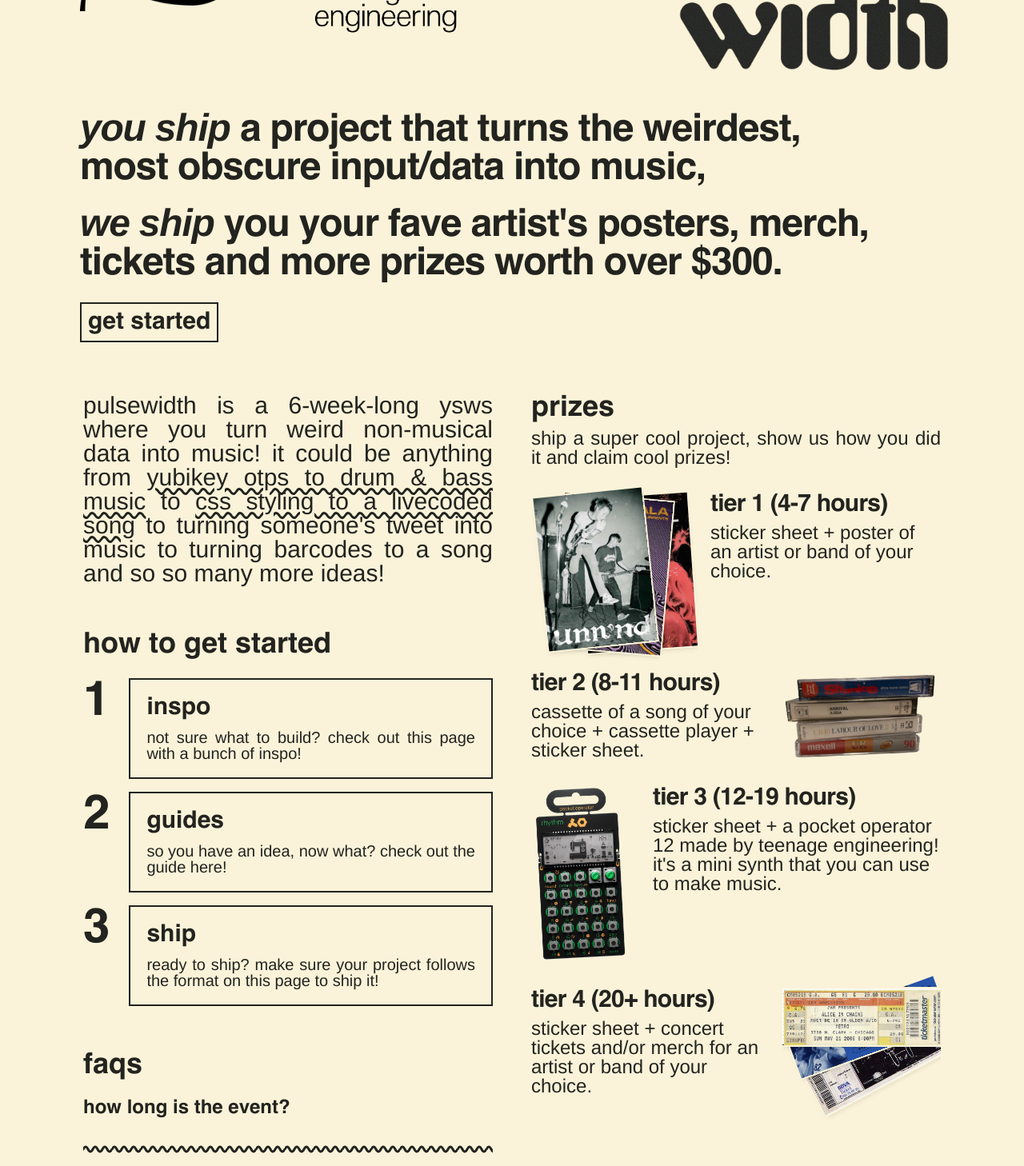
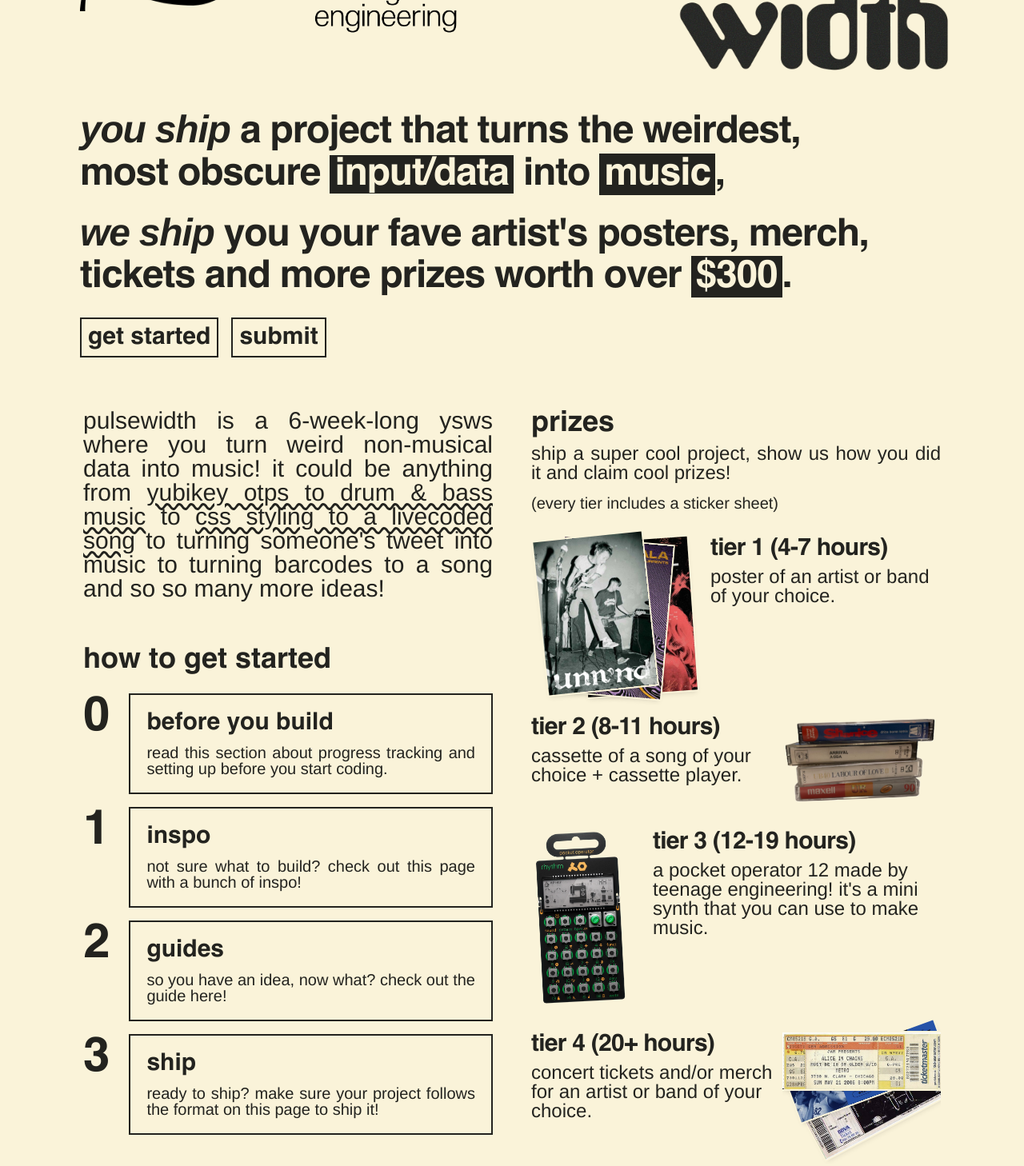
Before and after one commit to v1peridae/pulsewidth, a SvelteKit app: page / in a window 1280 px wide. Shown: the part 180-1638 px from the top of the page at 80% size. Built offline with nearby package versions, Linux system fonts and the light colour scheme.

Commit message:
more changes gulp

```diff
--- a/src/routes/+page.svelte
+++ b/src/routes/+page.svelte
@@ -47,15 +47,26 @@
   </header>
 
   <section class="mx-auto w-full max-w-7xl px-5 pb-10 pt-2 md:px-25 md:pb-12 md:pt-4">
-    <h1 class="text-balance text-5xl font-helvetica font-bold leading-[100%] tracking-tight text-[#23231F]">
-      <i>you ship</i> a project that turns the weirdest, most obscure input/data into music,
+    <h1 class="text-balance text-5xl font-helvetica font-bold leading-[110%] tracking-tight text-[#23231F]">
+      <i>you ship</i> a project that turns the weirdest, most obscure <span class=" bg-[#23231F] px-1.5 py-0 text-[#FAF3D9]">input/data</span> into <span class=" bg-[#23231F] px-1.5 py-0.5 text-[#FAF3D9]">music</span>,
     </h1>
 
-    <h1 class="text-balance mt-5 text-5xl font-helvetica font-bold leading-[100%] tracking-tight text-[#23231F]">
-      <i>we ship</i> you your fave artist's posters, merch, tickets and more prizes worth over $300.
+    <h1 class="text-balance mt-5 text-5xl font-helvetica font-bold leading-[110%] tracking-tight text-[#23231F]">
+      <i>we ship</i> you your fave artist's posters, merch, tickets and more prizes worth over <span class=" bg-[#23231F] px-1.5 py-0.5 text-[#FAF3D9]">$300</span>.
     </h1>
 
-    <button class="mt-6 border-2 border-[#23231F] p-2 font-helvetica text-2xl font-bold leading-[100%] text-[#23231F] md:text-3xl">get started</button>
+    <div class="mt-6 flex flex-wrap items-center gap-4">
+      <a
+        href="#how-to-get-started"
+        class="inline-flex border-2 border-[#23231F] bg-[#FAF3D9] p-2 font-helvetica text-2xl font-bold leading-[100%] text-[#23231F] no-underline focus-visible:outline-none focus-visible:ring-2 focus-visible:ring-[#23231F]/35 md:text-3xl"
+        >get started</a>
+      <button
+        type="button"
+        class="border-2 border-[#23231F] bg-[#FAF3D9] p-2 font-helvetica text-2xl font-bold leading-[100%] text-[#23231F]  focus-visible:outline-none focus-visible:ring-2 focus-visible:ring-[#23231F]/35 md:text-3xl"
+      >
+        submit
+      </button>
+    </div>
   </section>
 
   <main class="mx-auto grid min-w-0 w-full max-w-6xl flex-1 grid-cols-1 gap-10 overflow-x-clip px-5 pb-16 pt-2 md:grid-cols-2 md:gap-12 md:px-10 md:pt-4 md:items-start">
@@ -69,9 +80,17 @@
         </p>
       </section>
 
-      <section class="mt-14">
+      <section class="mt-14 scroll-mt-6" id="how-to-get-started">
         <h2 class="mb-6 font-helvetica text-4xl font-bold leading-[100%] text-[#23231F]">how to get started</h2>
         <div class="flex flex-col gap-4">
+          <div class="flex items-start gap-3 sm:gap-5 md:gap-6">
+            <span class="shrink-0 font-helvetica text-4xl font-bold leading-[100%] text-[#23231F] sm:text-5xl md:text-6xl">0</span>
+            <div class="min-w-0 flex-1 border-2 border-[#23231F] px-4 py-4 text-[#23231F] md:px-5 md:py-5">
+              <h3 class="mb-3 font-helvetica text-2xl font-bold leading-[100%] md:text-3xl">before you build</h3>
+              <p class="text-justify font-helvetica text-lg leading-[100%] md:text-xl">
+                read this section about progress tracking and setting up before you start coding.</p>
+            </div>
+          </div>
           <div class="flex items-start gap-3 sm:gap-5 md:gap-6">
             <span class="shrink-0 font-helvetica text-4xl font-bold leading-[100%] text-[#23231F] sm:text-5xl md:text-6xl">1</span>
             <a href="/" class="min-w-0 flex-1 border-2 border-[#23231F] px-4 py-4 text-[#23231F] no-underline focus-visible:outline-none focus-visible:ring-2 focus-visible:ring-[#23231F]/35 md:px-5 md:py-5" aria-label="inspo">
@@ -114,11 +133,11 @@
             <summary class="cursor-pointer list-none font-helvetica text-xl font-bold leading-[100%] text-[#23231F] marker:content-none md:text-2xl [&::-webkit-details-marker]:hidden">how do i track progress?</summary>
             <p class="mt-3 font-helvetica text-lg leading-[100%] text-[#23231F] md:text-xl">
               when i'm reviewing your pulsewidth projects, i want to understand how you made your project. you'll be using <a href="https://hackatime.hackclub.com" target="_blank" rel="noopener noreferrer">hackatime</a> for time tracking
-              and keep <span class="font-bold underline decoration-wavy underline-offset-[0.09em]">journal entries</span> to document what you tried and what you learned.
+              and keep <span class="font-bold underline decoration-wavy underline-offset-[0.09em]">journal entries</span> to document what you tried, added and removed, and learned.
             </p>
           </details>
           <details class="py-4">
-            <summary class="cursor-pointer list-none font-helvetica text-xl font-bold leading-[100%] text-[#23231F] marker:content-none md:text-2xl [&::-webkit-details-marker]:hidden">where is the community?</summary>
+            <summary class="cursor-pointer list-none font-helvetica text-xl font-bold leading-[100%] text-[#23231F] marker:content-none md:text-2xl [&::-webkit-details-marker]:hidden">where are others teens working on their projects?</summary>
             <p class="mt-3 font-helvetica text-lg leading-[100%] text-[#23231F] md:text-xl">
               this is a hack club ysws and you can find other teens working on their pulsewidth projects
               in the #pulsewidth channel on the hack club slack!
@@ -137,7 +156,8 @@
     <div class="flex min-w-0 flex-col overflow-x-clip px-1 md:px-0">
       <section>
         <h2 class="mb-2 text-justify font-helvetica text-4xl font-bold leading-[100%] text-[#23231F]">prizes</h2>
-        <p class="mb-8 text-justify font-helvetica text-xl leading-[100%] text-[#23231F] md:text-2xl">ship a super cool project, show us how you did it and claim cool prizes!</p>
+        <p class="mb-4 text-justify font-helvetica text-xl leading-[100%] text-[#23231F] md:text-2xl">ship a super cool project, show us how you did it and claim cool prizes!</p>
+        <p class="mb-8 text-justify font-helvetica text-lg leading-[100%] text-[#23231F] md:text-xl">(every tier includes a sticker sheet)</p>
         <ul class="m-0 flex list-none flex-col gap-8 p-0">
           <li class="flex flex-col gap-4 sm:flex-row sm:items-start sm:justify-between sm:gap-4">
             <button type="button" class="relative mx-auto h-52 w-[min(100%,14rem)] shrink-0 cursor-pointer border-0 bg-transparent p-0 focus-visible:outline-none focus-visible:ring-2 focus-visible:ring-[#23231F]/35 sm:mx-0 sm:w-[min(100%,10.5rem)] sm:translate-x-3 md:h-48 md:w-[min(100%,11.5rem)]" onclick={onStackClick}>
@@ -147,24 +167,26 @@
             </button>
             <div class="min-w-0 flex-1 basis-0 text-left sm:pl-4 md:pl-6">
               <p class="font-helvetica text-2xl font-bold leading-[100%] tracking-tight text-[#23231F] md:text-3xl">tier 1 (4-7 hours)</p>
-              <p class="mt-2 font-helvetica text-xl leading-[100%] text-[#23231F] md:text-2xl">sticker sheet + poster of an artist or band of your choice.</p>
+              <p class="mt-2 font-helvetica text-xl leading-[100%] text-[#23231F] md:text-2xl">poster of an artist or band of your choice.</p>
             </div>
           </li>
 
           <li class="grid min-w-0 w-full max-w-full grid-cols-1 gap-3 sm:grid-cols-5 sm:items-start sm:gap-3">
             <div class="min-w-0 text-left sm:col-span-3 sm:pr-0">
               <p class="font-helvetica text-2xl font-bold leading-[100%] tracking-tight text-[#23231F] md:text-3xl">tier 2 (8-11 hours)</p>
-              <p class="mt-2 font-helvetica text-xl leading-[100%] text-[#23231F] md:text-2xl">cassette of a song of your choice + cassette player + sticker sheet.</p>
+              <p class="mt-2 font-helvetica text-xl leading-[100%] text-[#23231F] md:text-2xl">cassette of a song of your choice + cassette player.</p>
             </div>
             <img src="/cassettes.png" alt="" class="mx-auto h-auto w-full max-w-[min(100%,14rem)] min-w-0 object-contain sm:col-span-2 sm:mx-0 sm:max-w-none sm:w-full sm:justify-self-end -rotate-2" />
           </li>
 
           <li class="flex flex-col gap-4 sm:flex-row sm:items-start sm:justify-between sm:gap-4">
-            <img src="/po12.png" alt="" class="h-auto w-full max-w-[min(100%,11rem)] shrink-0 self-start object-contain sm:max-w-30 md:max-w-30 -rotate-3" />
+            <a href="https://teenage.engineering/store/po-12" target="_blank" rel="noopener noreferrer" class="inline-flex shrink-0 self-start no-underline focus-visible:outline-none focus-visible:ring-2 focus-visible:ring-[#23231F]/35">
+              <img src="/po12.png" alt="" class="pointer-events-none h-auto w-full max-w-[min(100%,11rem)] object-contain sm:max-w-30 md:max-w-30 -rotate-3" />
+            </a>
             <div class="min-w-0 flex-1 basis-0 text-left sm:pl-4">
               <p class="font-helvetica text-2xl font-bold leading-[100%] tracking-tight text-[#23231F] md:text-3xl">tier 3 (12-19 hours)</p>
               <p class="mt-2 font-helvetica text-xl leading-[100%] text-[#23231F] md:text-2xl">
-                sticker sheet + a pocket operator 12 made by teenage engineering! it's a mini synth that you can use to make music.
+                a pocket operator 12 made by teenage engineering! it's a mini synth that you can use to make music.
               </p>
             </div>
           </li>
@@ -172,7 +194,7 @@
           <li class="grid min-w-0 w-full max-w-full grid-cols-1 gap-3 sm:grid-cols-5 sm:items-start sm:gap-3">
             <div class="min-w-0 text-left sm:col-span-3 sm:pr-0">
               <p class="font-helvetica text-2xl font-bold leading-[100%] tracking-tight text-[#23231F] md:text-3xl">tier 4 (20+ hours)</p>
-              <p class="mt-2 font-helvetica text-xl leading-[100%] text-[#23231F] md:text-2xl">sticker sheet + concert tickets and/or merch for an artist or band of your choice.</p>
+              <p class="mt-2 font-helvetica text-xl leading-[100%] text-[#23231F] md:text-2xl">concert tickets and/or merch for an artist or band of your choice.</p>
             </div>
             <div class="relative mx-auto h-44 min-h-0 w-[min(100%,12rem)] min-w-0 max-w-full justify-self-end overflow-x-clip overflow-y-visible sm:col-span-2 sm:mx-0 sm:h-40 sm:w-full sm:justify-self-stretch md:h-44">
               {#each [0, 1, 2] as i (i)}
@@ -187,7 +209,9 @@
           <p class="mt-3 font-helvetica text-xl leading-[100%] text-[#23231F] md:text-2xl">
             our friends at teenage engineering have offered the best project (from peer voting) one of their high end <strong>synthesizers</strong>
           </p>
-          <img src="/synth.png" alt="" class="mt-6 mx-auto h-auto w-[60%] object-contain" />
+          <a href="https://teenage.engineering/store/ep-40" target="_blank" rel="noopener noreferrer" class="mt-6 mx-auto block w-[60%] max-w-full no-underline focus-visible:outline-none focus-visible:ring-2 focus-visible:ring-[#23231F]/35">
+            <img src="/synth.png" alt="" class="pointer-events-none h-auto w-full object-contain" />
+          </a>
           <p class="mt-3 text-center font-helvetica text-base leading-[100%] text-[#23231F]/85">this is the EP-40 riddim, it's worth over $330!</p>
         </div>
       </section>
```
